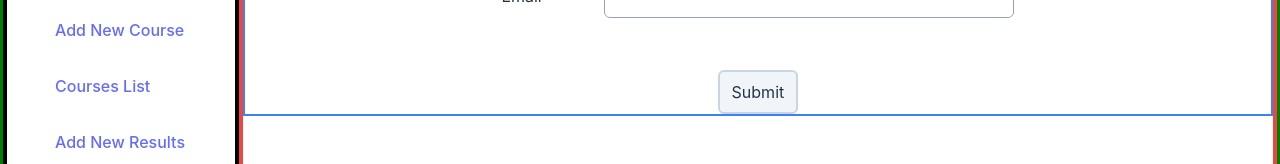
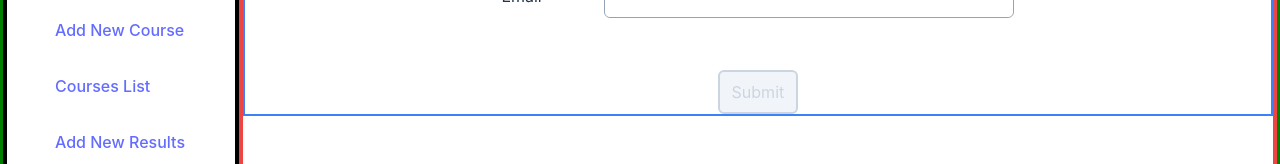
Before and after one commit to plutownium/student-mgmt-app, a React (Vite) app in the folder frontend/: page /students/add/new in a window 1280 px wide. Shown: the part 269-433 px from the top of the page. Built offline with nearby package versions, Linux system fonts and the light colour scheme; no server answers.

Commit message:
disable submit btn state on student add page

```diff
--- a/frontend/src/pages/AddStudentsPage.tsx
+++ b/frontend/src/pages/AddStudentsPage.tsx
@@ -14,6 +14,8 @@ function AddStudentsPage() {
     const [familyName, setFamilyName] = useState("");
     const [dob, setDOB] = useState("");
     const [email, setEmail] = useState("");
+
+    const [enabledSubmit, setEnabledSubmit] = useState(false);
 
     const [err, setErr] = useState("");
 
@@ -38,6 +40,14 @@ function AddStudentsPage() {
         }
     }
 
+    function recheckValidInputs() {
+        if (firstName.length > 0 && familyName.length > 0 && dob !== "" && email.length > 0) {
+            setEnabledSubmit(true);
+        } else {
+            setEnabledSubmit(false);
+        }
+    }
+
     function clearAllTheControls() {
         setFirstName("");
         setFamilyName("");
@@ -48,18 +58,22 @@ function AddStudentsPage() {
 
     function handleUpdateFirstName(event: React.ChangeEvent<HTMLInputElement>) {
         setFirstName(event.target.value);
+        recheckValidInputs();
     }
 
     function handleUpdateFamilyName(event: React.ChangeEvent<HTMLInputElement>) {
         setFamilyName(event.target.value);
+        recheckValidInputs();
     }
 
     function handleUpdateDOB(event: React.ChangeEvent<HTMLInputElement>) {
         setDOB(event.target.value);
+        recheckValidInputs();
     }
 
     function handleUpdateEmail(event: React.ChangeEvent<HTMLInputElement>) {
         setEmail(event.target.value);
+        recheckValidInputs();
     }
 
     return (
@@ -76,10 +90,12 @@ function AddStudentsPage() {
                             {/* // err msg container */}
                             <p>{err ? "Error: " + err : ""}</p>
                         </div>
-                        <div className="py-2 px-3 rounded-md bg-slate-100 border-2 border-slate-300">
+                        <div className="rounded-md bg-slate-100 border-2 border-slate-300">
                             <input
+                                className="py-2 px-3 w-full h-full disabled:text-slate-300"
                                 type="submit"
                                 value="Submit"
+                                disabled={!enabledSubmit}
                                 onClick={e => {
                                     handleSubmitNewStudent(e);
                                 }}
```
